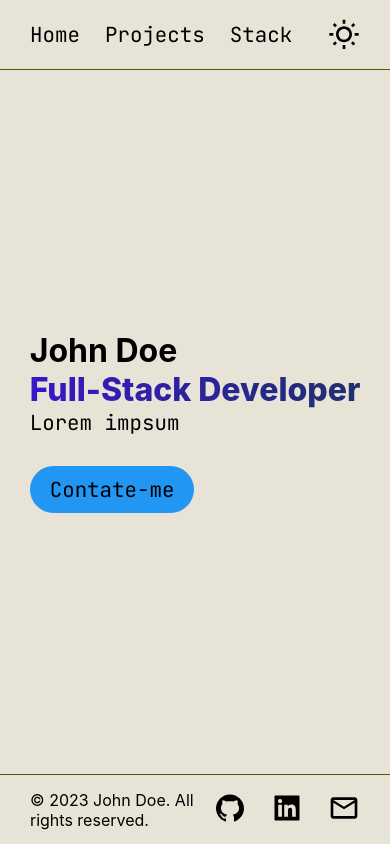
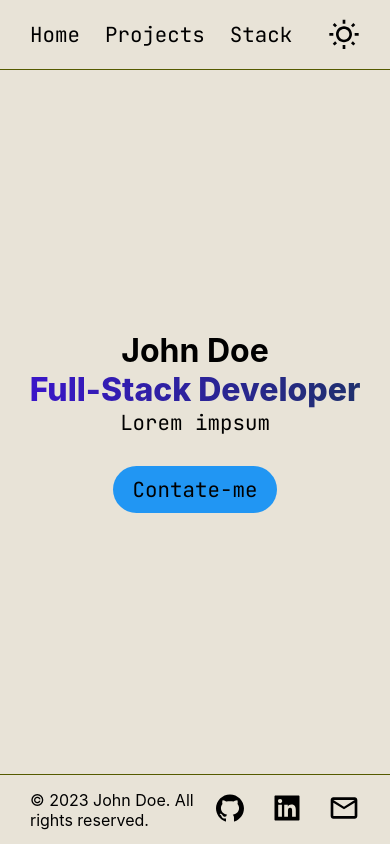
Before and after one commit to davipatricio/personal-website, a React (Vite) app: page / in a window 390 px wide. Built offline with nearby package versions, Linux system fonts and the light colour scheme.

Commit message:
improve mobile ui

```diff
--- a/src/components/HomeContent/styles.ts
+++ b/src/components/HomeContent/styles.ts
@@ -20,6 +20,10 @@ export const LeftContainer = styled.div<LeftContainerProps>`
   flex-direction: column;
   align-items: flex-start;
 
+  @media (max-width: 768px) {
+    align-items: center;
+  }
+
   > p,
   > a {
     font-family: 'JetBrains Mono', monospace, sans-serif;
@@ -34,6 +38,10 @@ export const LeftContainer = styled.div<LeftContainerProps>`
     background-clip: text;
     font-weight: 800;
     user-select: none;
+
+    @media (max-width: 768px) {
+      text-align: center;
+    }
   }
 
   > h3 {
```
